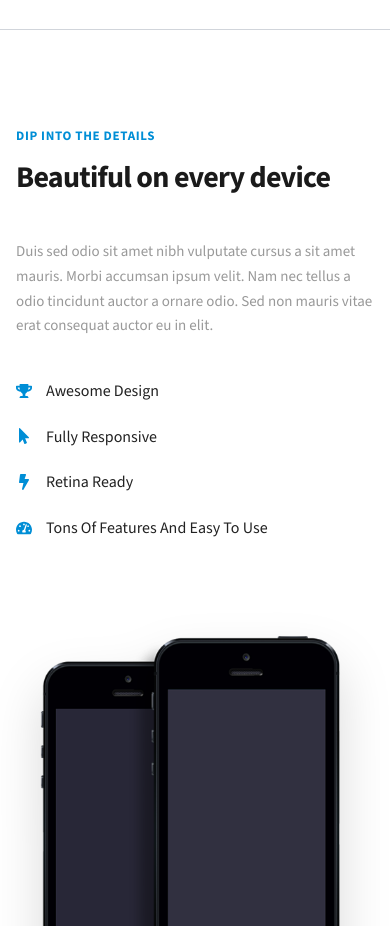
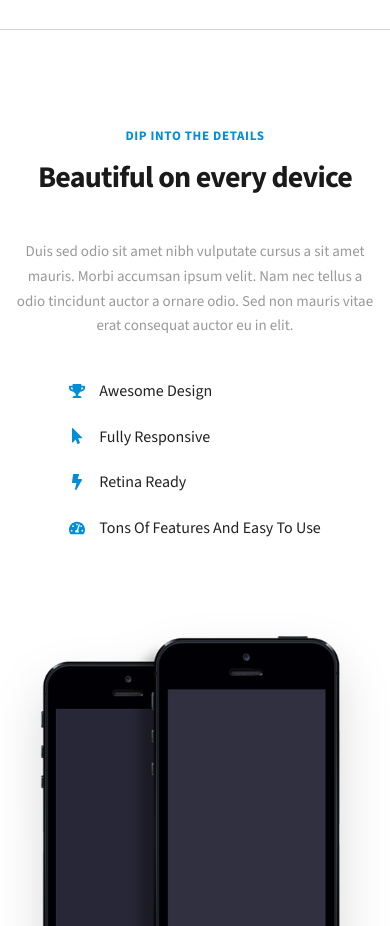
Before and after one commit to lamiakajal/lucid-landing-page, a Next.js app: page / in a window 390 px wide. Shown: the part 2480-3406 px from the top of the page. Built offline with nearby package versions, Linux system fonts and the light colour scheme.

Commit message:
fix: improve responsive layout and styling

```diff
--- a/src/components/DeviceShowcase.jsx
+++ b/src/components/DeviceShowcase.jsx
@@ -44,8 +44,8 @@ export default function DeviceShowcase() {
       className="py-24 sm:py-28 lg:py-32 bg-white scroll-mt-20 border-b border-[#d1d5db] transition-colors"
     >
       <div className="container mx-auto px-4 sm:px-6 md:px-8 lg:px-12 grid grid-cols-1 lg:grid-cols-2 gap-12 lg:gap-16 items-center">
-        {/* Left Column Content */}
-        <div className="text-left">
+        {/* Left Column Content: Mobile-e center, Desktop-e (lg) left */}
+        <div className="text-center lg:text-left flex flex-col items-center lg:items-start">
           <span className="text-[#008ed6] text-[13px] font-bold uppercase tracking-wider block mb-3 select-none">
             DIP INTO THE DETAILS
           </span>
@@ -62,15 +62,15 @@ export default function DeviceShowcase() {
             ></span>
           </div>
 
-          {/* Readable Paragraph */}
-          <p className="text-[#777777] text-[17px] sm:text-[18px] leading-[1.75] max-w-xl mb-10">
+          {/* Readable Paragraph: mx-auto diye mobile-e center align kora hoyeche */}
+          <p className="text-[#777777] text-[17px] sm:text-[18px] leading-[1.75] max-w-xl mx-auto lg:mx-0 mb-10">
             Duis sed odio sit amet nibh vulputate cursus a sit amet mauris.
             Morbi accumsan ipsum velit. Nam nec tellus a odio tincidunt auctor a
             ornare odio. Sed non mauris vitae erat consequat auctor eu in elit.
           </p>
 
-          {/* Feature List with react-icons */}
-          <div className="flex flex-col space-y-5">
+          {/* Feature List: Mobile-e items-center/start adjust kora hoyeche */}
+          <div className="flex flex-col space-y-5 items-start">
             {detailPoints.map((item) => (
               <div
                 key={item.id}
```
